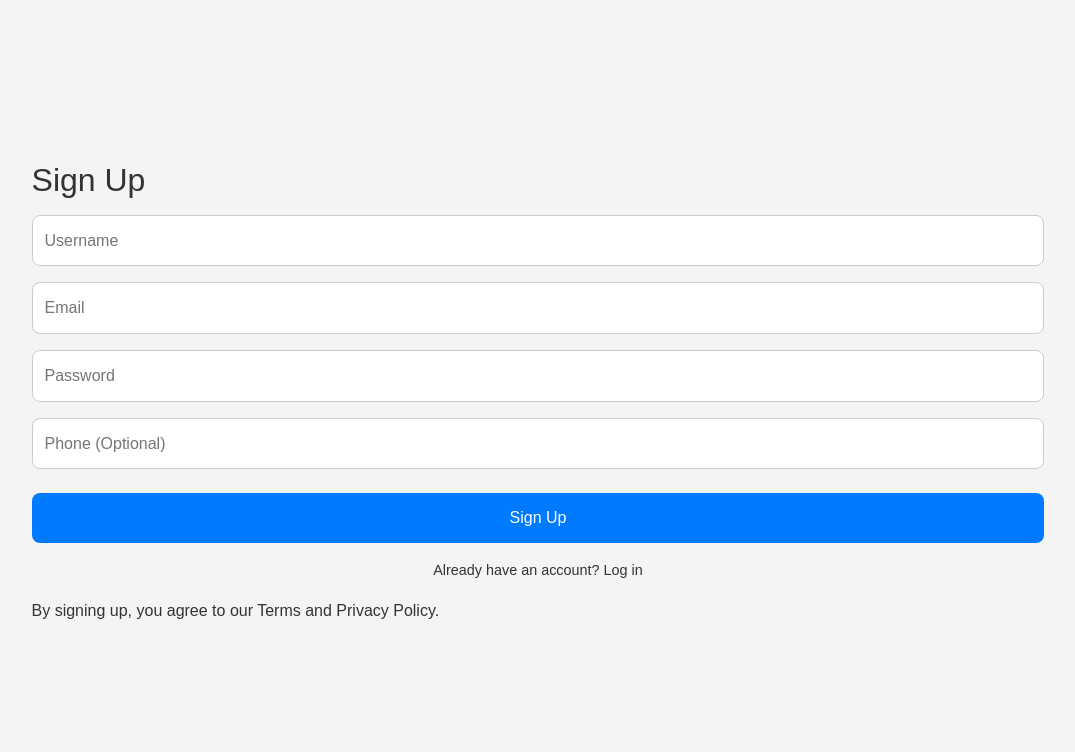
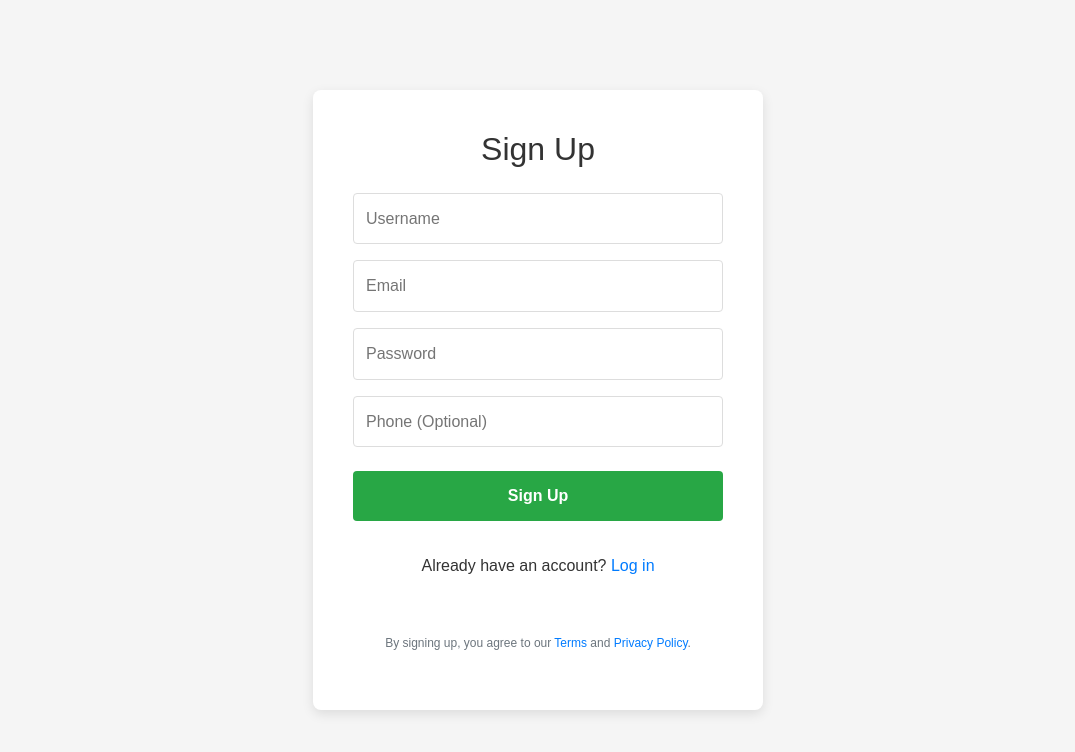
Before and after one commit to Opiii16/Prosper, a React (Create React App) app: page /signup in a window 1280 px wide. Shown: the top 752 px of the page, without its empty margins (102-1177 px from the left). Built offline with nearby package versions, Linux system fonts and the light colour scheme.

Commit message:
Update Signup.css

```diff
--- a/src/components/Signup.css
+++ b/src/components/Signup.css
@@ -1,151 +1,81 @@
-/* Reuse styles from Signin.css and add these additional styles */
+/* Signup.css */
 
-/* Name inputs container */
-.name-inputs {
-    display: grid;
-    grid-template-columns: 1fr 1fr;
-    gap: 15px;
-}
-
-/* Password criteria styles */
-.password-criteria {
-    margin-top: 8px;
-    display: flex;
-    flex-direction: column;
-    gap: 5px;
-    font-size: 13px;
-}
-
-.password-criteria p {
-    margin: 0;
-    color: #7f8c8d;
-    display: flex;
-    align-items: center;
-    gap: 5px;
-}
-
-.password-criteria p:before {
-    content: "✓";
-    display: inline-block;
-}
-
-.password-criteria .valid {
-    color: #27ae60;
-}
-
-.password-criteria .invalid {
-    color: #e74c3c;
-}
-
-/* Checkbox styles */
-.checkbox-group {
-    display: flex;
-    align-items: center;
-    margin: 15px 0;
-}
-
-.checkbox-group label {
-    display: flex;
-    align-items: center;
-    gap: 8px;
-    font-size: 14px;
-    color: #7f8c8d;
-    cursor: pointer;
-}
-
-.checkbox-group input[type="checkbox"] {
-    width: 18px;
-    height: 18px;
-    accent-color: #3498db;
-}
-
-/* Login link */
-.login-link {
-    margin-top: 20px;
-    font-size: 14px;
-    color: #7f8c8d;
-}
-
-.login-link a {
-    color: #3498db;
-    text-decoration: none;
-    font-weight: 500;
-}
-
-.login-link a:hover {
-    text-decoration: underline;
-}
 .signup-container {
   display: flex;
   justify-content: center;
   align-items: center;
-  height: 100vh;
-  background-color: #f4f4f4;
+  min-height: 100vh;
+  background-color: #f5f5f5;
+  padding: 20px;
 }
 
-.signup-form-container {
-  background: #ffffff;
-  padding: 2rem;
-  border-radius: 12px;
-  box-shadow: 0 4px 20px rgba(0, 0, 0, 0.1);
+.signup-card {
+  background-color: white;
+  border-radius: 8px;
+  box-shadow: 0 4px 12px rgba(0, 0, 0, 0.1);
+  padding: 40px;
   width: 100%;
-  max-width: 400px;
+  max-width: 450px;
 }
 
-.signup-form h2 {
-  margin-bottom: 1.5rem;
+.signup-title {
   text-align: center;
-  font-weight: bold;
+  margin-bottom: 24px;
+  color: #333;
 }
 
-.signup-form input {
-  width: 100%;
-  padding: 0.75rem;
-  margin: 0.5rem 0;
-  border: 1px solid #ccc;
-  border-radius: 8px;
+.signup-form {
+  display: flex;
+  flex-direction: column;
+  gap: 16px;
 }
 
-.signup-form button {
-  width: 100%;
-  padding: 0.75rem;
-  margin-top: 1rem;
-  background-color: #007bff;
+.signup-input {
+  padding: 12px;
+  border-radius: 4px;
+  border: 1px solid #ddd;
+  font-size: 16px;
+}
+
+.signup-button {
+  padding: 12px;
+  background-color: #28a745;
   color: white;
   border: none;
-  border-radius: 8px;
+  border-radius: 4px;
+  font-size: 16px;
   cursor: pointer;
+  font-weight: bold;
+  margin-top: 8px;
 }
 
-.signup-form button:hover {
-  background-color: #0056b3;
+.signup-button:disabled {
+  background-color: #6c757d;
+  cursor: not-allowed;
 }
 
-.text-info {
-  color: #17a2b8;
+.signup-link {
+  text-align: center;
+  margin-top: 16px;
+}
+
+.signup-link a {
+  color: #007bff;
+  text-decoration: none;
+}
+
+.signup-terms {
+  font-size: 12px;
+  color: #6c757d;
+  text-align: center;
+  margin-top: 24px;
+}
+
+.signup-terms a {
+  color: #007bff;
+  text-decoration: none;
+}
+
+.signup-message {
   text-align: center;
 }
-
-.text-success {
-  color: #28a745;
-  text-align: center;
-}
-
-.text-danger {
-  color: #dc3545;
-  text-align: center;
-}
-
-.signup-link,
-.forgot-links,
-.tos-text,
-.legal-text {
-  text-align: center;
-  font-size: 0.9rem;
-  margin-top: 1rem;
-}
-
-.legal-link {
-  color: #007bff;
-  text-decoration: underline;
-}
```
